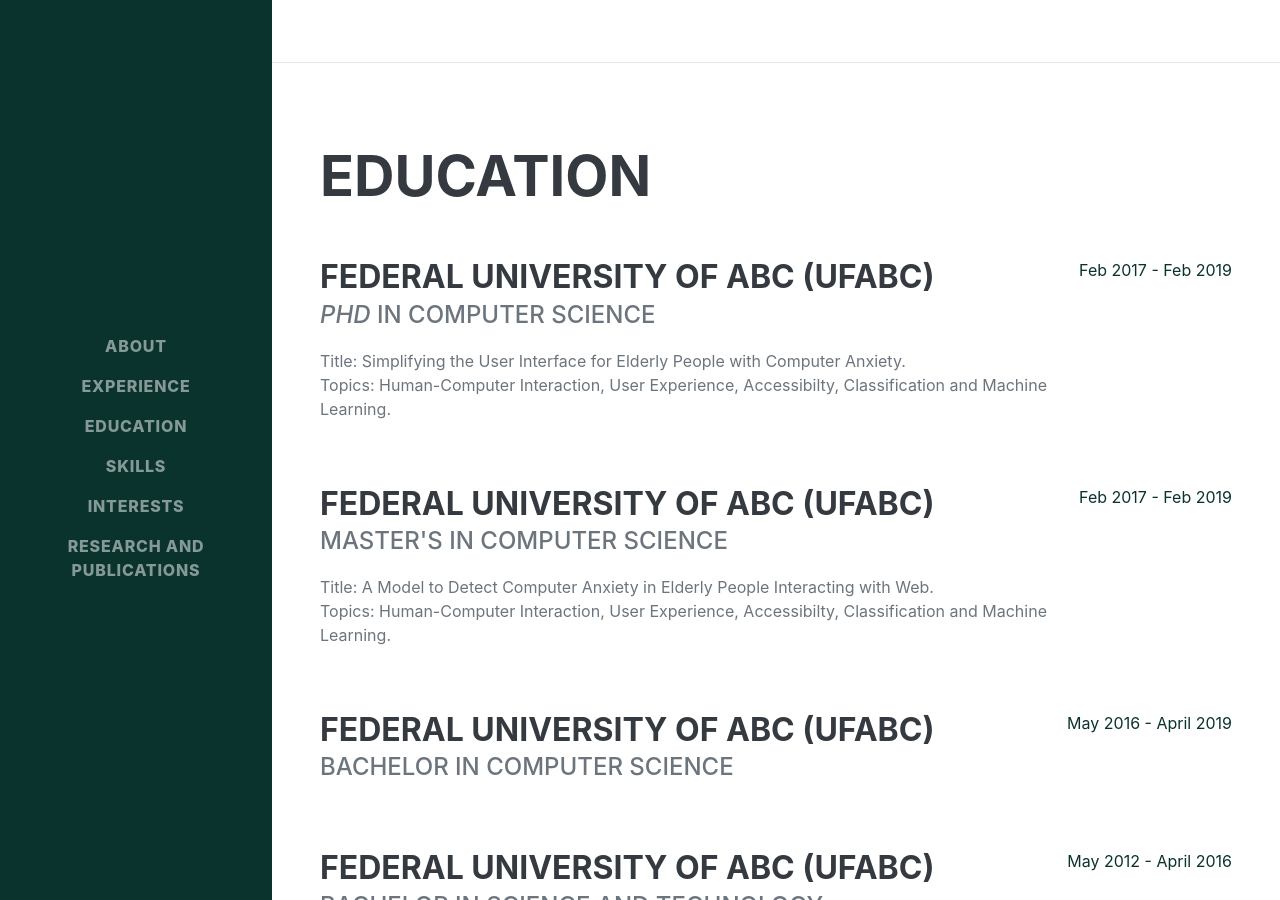
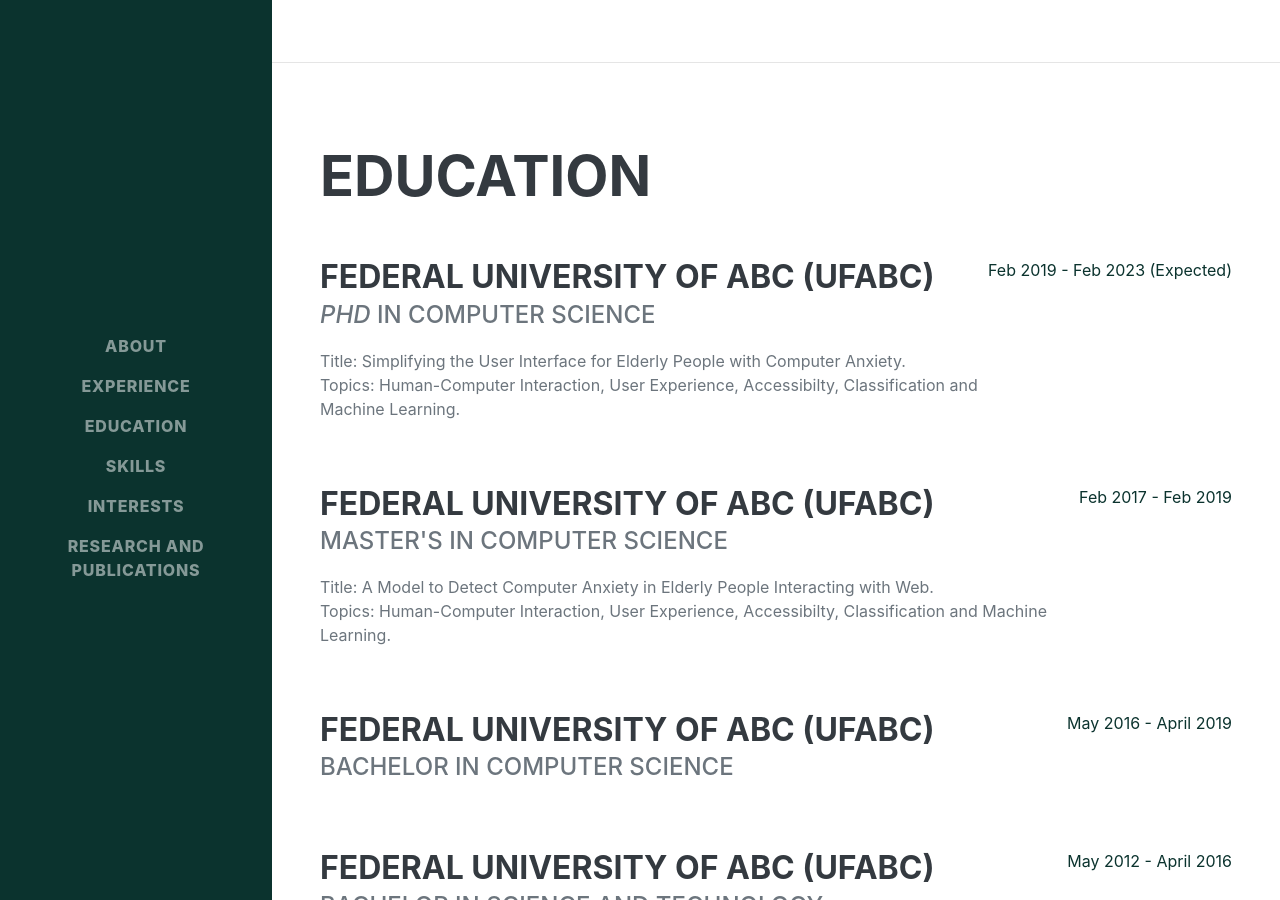
Before and after one commit to thiagodonizetti/thiagodonizetti.github.io, a Jekyll site: the page index.html, which Jekyll copies as it is, in a window 1280 px wide and 900 px high, scrolled down 1739 px. Built offline with Jekyll 4.4.1, drawn with Linux system fonts in a browser that asks for light colours; some web fonts are replaced; a style sheet for code colours, icons or effects is not loaded.

Commit message:
Update index.html

```diff
--- a/index.html
+++ b/index.html
@@ -92,7 +92,7 @@
                                 <p>Topics: Human-Computer Interaction, User Experience, Accessibilty, Classification and Machine Learning.</p>
                             </div>
                         </div>
-                        <div class="flex-shrink-0"><span class="text-primary">Feb 2017 - Feb 2019</span></div>
+                        <div class="flex-shrink-0"><span class="text-primary">Feb 2019 - Feb 2023 (Expected)</span></div>
 					</div>
                     <div class="d-flex flex-column flex-md-row justify-content-between mb-5">
                         <div class="flex-grow-1">
```
